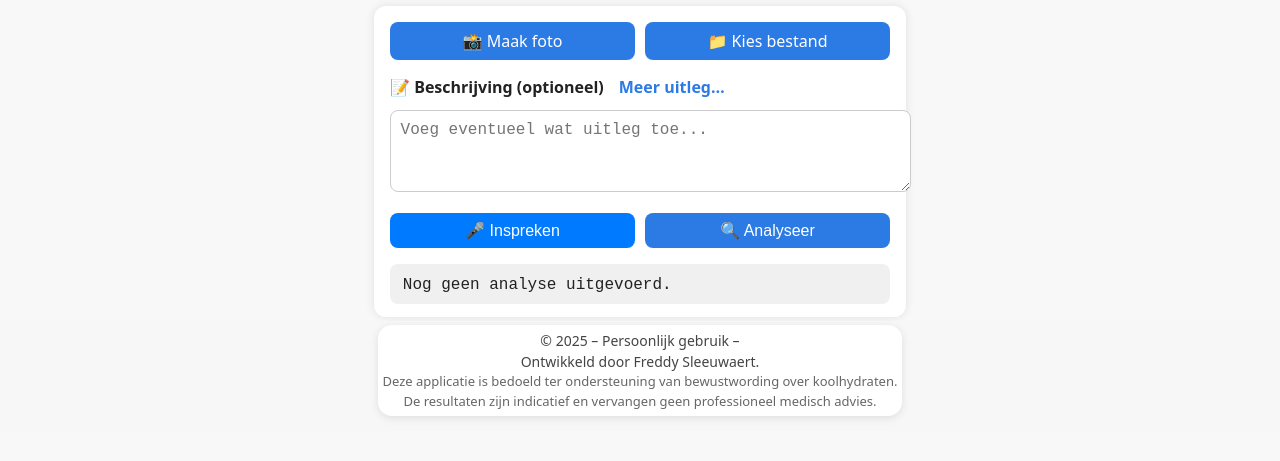
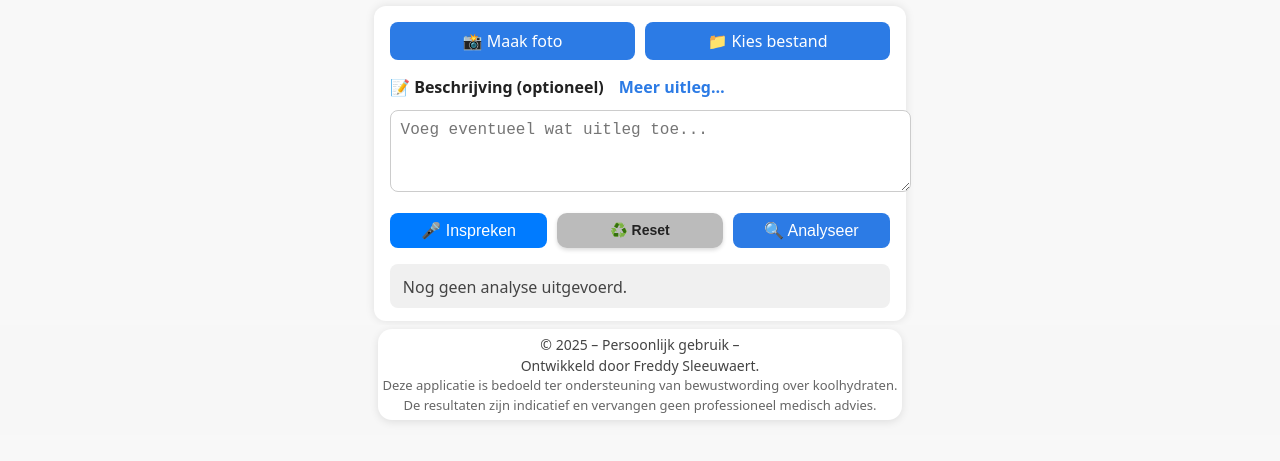
Before and after one commit to Fredje4711/carbo-app, a website: page index.html in a window 1280 px wide. Shown: the part 79-540 px from the top of the page. Drawn offline with Linux system fonts and the light colour scheme.

Commit message:
Add files via upload

```diff
--- a/index.html
+++ b/index.html
@@ -74,7 +74,9 @@
 
       <div class="button-row">
         <button id="recordBtn">🎤 Inspreken</button>
+        <button id="resetBtn" class="small-btn">♻️ Reset</button>
         <button id="analyzeButton">🔍 Analyseer</button>
+
       </div>
     </section>
 
--- a/script.js
+++ b/script.js
@@ -304,4 +304,28 @@ if (infoLink && infoPopup && closePopup) {
     }
   });
 }
+
+// ---------- RESET-FUNCTIE ----------
+const resetBtn = document.getElementById("resetBtn");
+if (resetBtn) {
+  resetBtn.addEventListener("click", () => {
+    // wis afbeelding
+    const preview = document.getElementById("preview");
+    if (preview) preview.src = "";
+
+    // wis beschrijving
+    const descriptionBox = document.getElementById("description");
+    if (descriptionBox) descriptionBox.value = "";
+
+    /// wis resultaat
+const resultText = document.getElementById("resultText");
+if (resultText) {
+  resultText.textContent = "Nog geen analyse uitgevoerd.";
+}
+
+    // eventueel scroll naar boven
+    window.scrollTo({ top: 0, behavior: "smooth" });
+  });
+}
+
 }); // sluit DOMContentLoaded
--- a/style.css
+++ b/style.css
@@ -87,6 +87,37 @@ footer {
   color: #888;
   font-size: 0.8rem;
   margin-top: 1rem;
+}
+
+/* ---------- RESET-KNOP ---------- */
+#resetBtn {
+  background-color: #bbbbbb;       /* neutraal grijs */
+  color: #222;
+  border: none;
+  border-radius: 10px;
+  padding: 8px 10px;
+  font-size: 4vw;
+  font-weight: bold;
+  cursor: pointer;
+  box-shadow: 0 2px 4px rgba(0,0,0,0.15);
+  transition: background 0.3s;
+}
+
+#resetBtn:hover {
+  background-color: #999999;
+}
+
+@media (min-width: 600px) {
+  #resetBtn {
+    font-size: 14px;
+    padding: 6px 12px;
+  }
+}
+
+#resultText {
+  white-space: pre-wrap;
+  font-family: inherit;
+  color: #444;
 }
 
 /* --- Camera & bestand knoppen --- */
```
